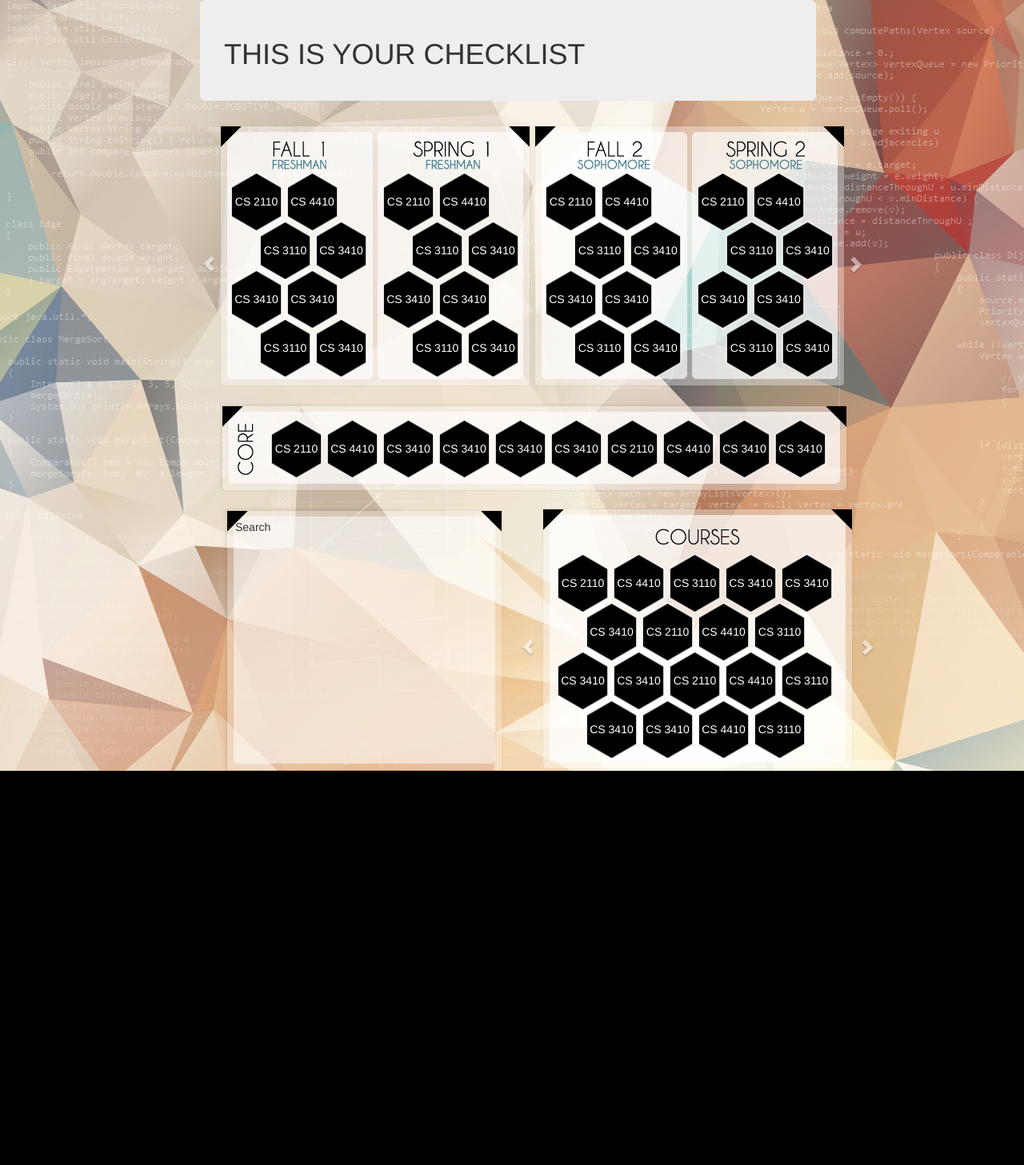
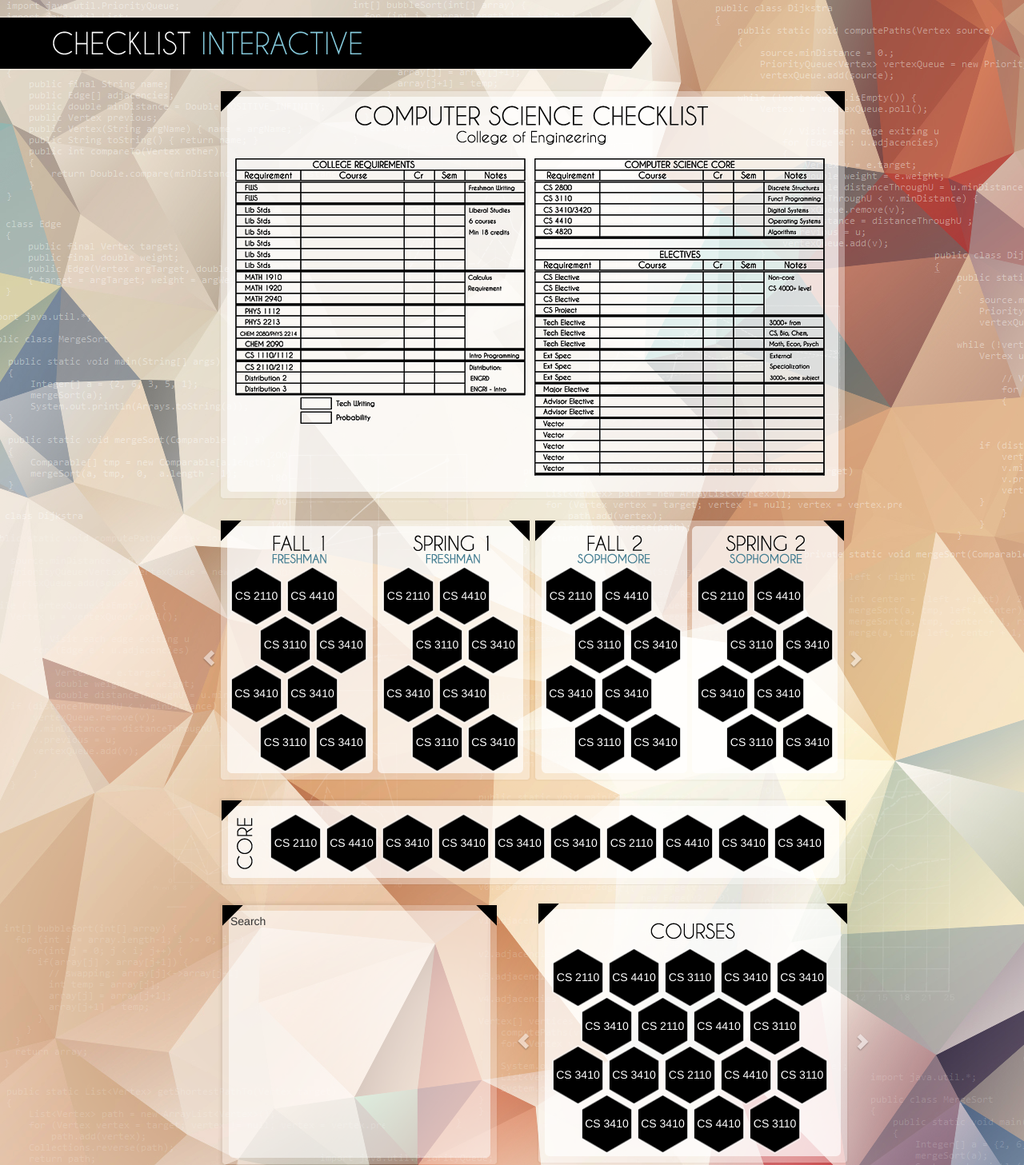
Before and after one commit to eric-chahin/CS5150, a PHP site: page / in a window 1280 px wide. Shown: the whole page at 80% size. Before the commit the page ends 964 px from the top, so only its background shows below. Run offline with PHP 8.4, Linux system fonts and the light colour scheme.

Commit message:
checklist and title graphics

```diff
--- a/css/style.css
+++ b/css/style.css
@@ -16,6 +16,29 @@ body{
 
 }
 
+
+.checklist_box{
+    background-image: url("../img/checklist_box.png");
+    width: 744px;
+    height: 473px;
+    margin: 24px;
+    padding: 20px;
+
+}
+
+.checklist{
+
+}
+
+.titlebanner{
+      background-image: url("../img/title_banner.png");
+      width: 827px;
+      height: 68px;
+      margin-top: 20px;
+
+
+}
+
 .row {
     margin: auto;
     width: 800px;
@@ -25,7 +48,14 @@ body{
 .row2 {
     margin: auto;
     width: 800px;
-    padding-left: 24px;
+    padding-left: 23px;
+    padding-top: 20px;
+}
+
+.row3 {
+    margin: auto;
+    width: 800px;
+    padding-left: 18px;
     padding-top: 20px;
 }
 
--- a/index.php
+++ b/index.php
@@ -33,13 +33,15 @@
 </head>
 
 <body>
+
+ <div class="titlebanner">
+ </div>
+
 <div class="container">
 	<div class="row clearfix">
 		<div class="col-md-12 column">
-			<div class="jumbotron">
-				<h1>
-					THIS IS YOUR CHECKLIST
-				</h1>
+			<div class="checklist_box">
+				<img src="img/checklist.png">
 
 			</div>
 		</div>
@@ -124,7 +126,7 @@
         </div>
 
 	<div class="row clearfix">
-	  <div class="row2" >
+	  <div class="row3" >
 	  <div class="col-md-4 column">
 						<div class= "search"> Search </div>
 			  </div>
```
Also changed, not shown: img/checklist.png, img/checklistOLD.png (added).
